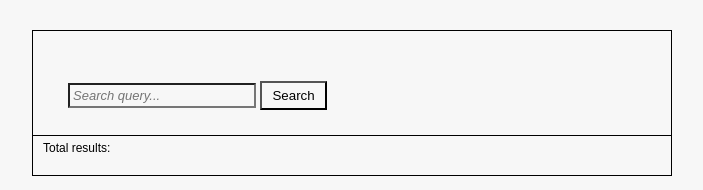
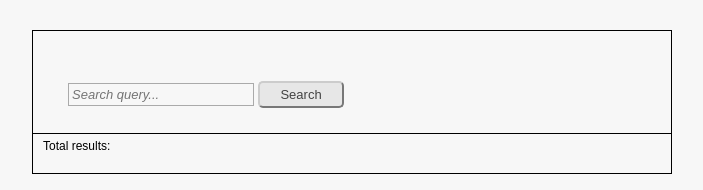
Before and after one commit to tachymetre/twitchy, a website: page index.html in a window 1280 px wide. Shown: the whole page, without its empty margins (288-991 px from the left). Drawn offline with Linux system fonts and the light colour scheme; no server answers.

Commit message:
add in css for search button

```diff
--- a/assets/css/index.css
+++ b/assets/css/index.css
@@ -33,12 +33,29 @@
     border-bottom: 1px solid #000;
 }
 .search-input {
+    outline: none;
     padding: 3px;
     font-size: 13px;
     font-style: italic;
+    border: 1px solid #aaa;
 }
 .search-button {
-    padding: 5px 10px;
+	box-shadow: none;
+    padding: 4px 20px;
+    font-size: 13px;
+    color: #434343;
+    background-color: #e7e7e7;
+    border-color: #ccc;
+    display: inline-block;
+    text-align: center;
+    white-space: nowrap;
+    vertical-align: middle;
+    cursor: pointer;
+    -webkit-border-radius: 5px;
+    -moz-border-radius: 5px;
+    -o-border-radius: 5px;
+    -ms-border-radius: 5px;
+    border-radius: 5px;
 }
 
 /*===================================
```
